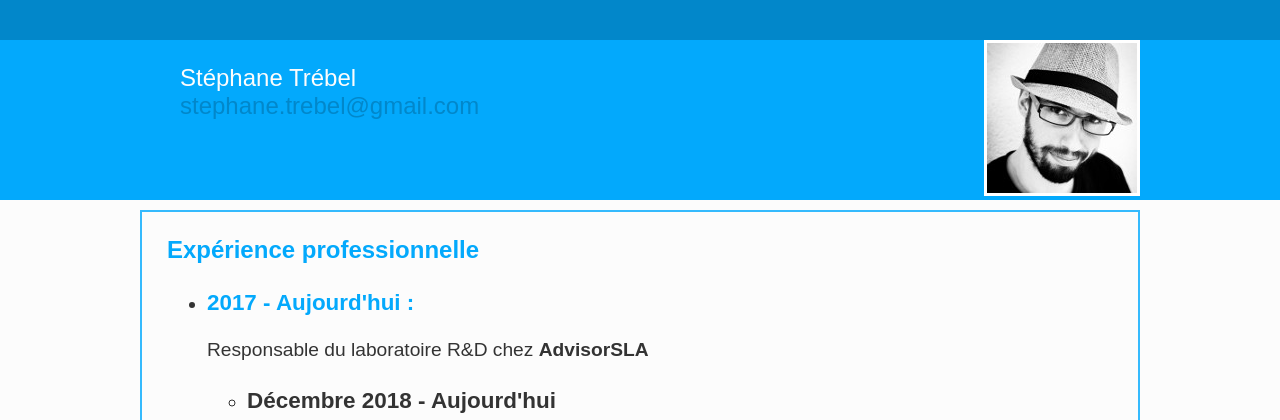
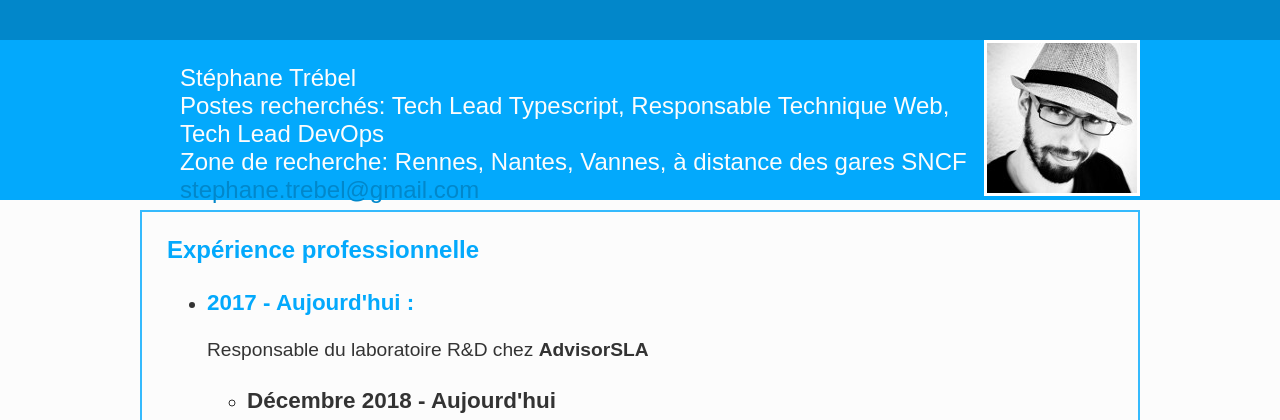
Before and after one commit to StephaneTrebel/curriculum_vitae, a PHP site: page / in a window 1280 px wide. Shown: the top 420 px of the page. Run offline with PHP 8.4, Linux system fonts and the light colour scheme.

Commit message:
Change header info (add desired positions/locations)

```diff
--- a/php/infos_administratives.php
+++ b/php/infos_administratives.php
@@ -1,12 +1,7 @@
 <!--h1>Informations administratives</h1-->
 <ul>
   <li>Stéphane Trébel</li>
-<!--
-  <li>15 Le Cormier</li>
-  <li>56350 Saint-Vincent-Sur-Oust</li>
-  <li>&nbsp;</li>
-  <li>Mobile : 06 81 62 69 40</li>
-  <li>34 ans</li>
--->
+	<li>Postes recherchés: Tech Lead Typescript, Responsable Technique Web, Tech Lead DevOps</li>
+  <li>Zone de recherche: Rennes, Nantes, Vannes, à distance des gares SNCF</li>
   <li><a href="mailto:stephane.trebel@gmail.com">stephane.trebel@gmail.com</a></li>
 </ul>
```
